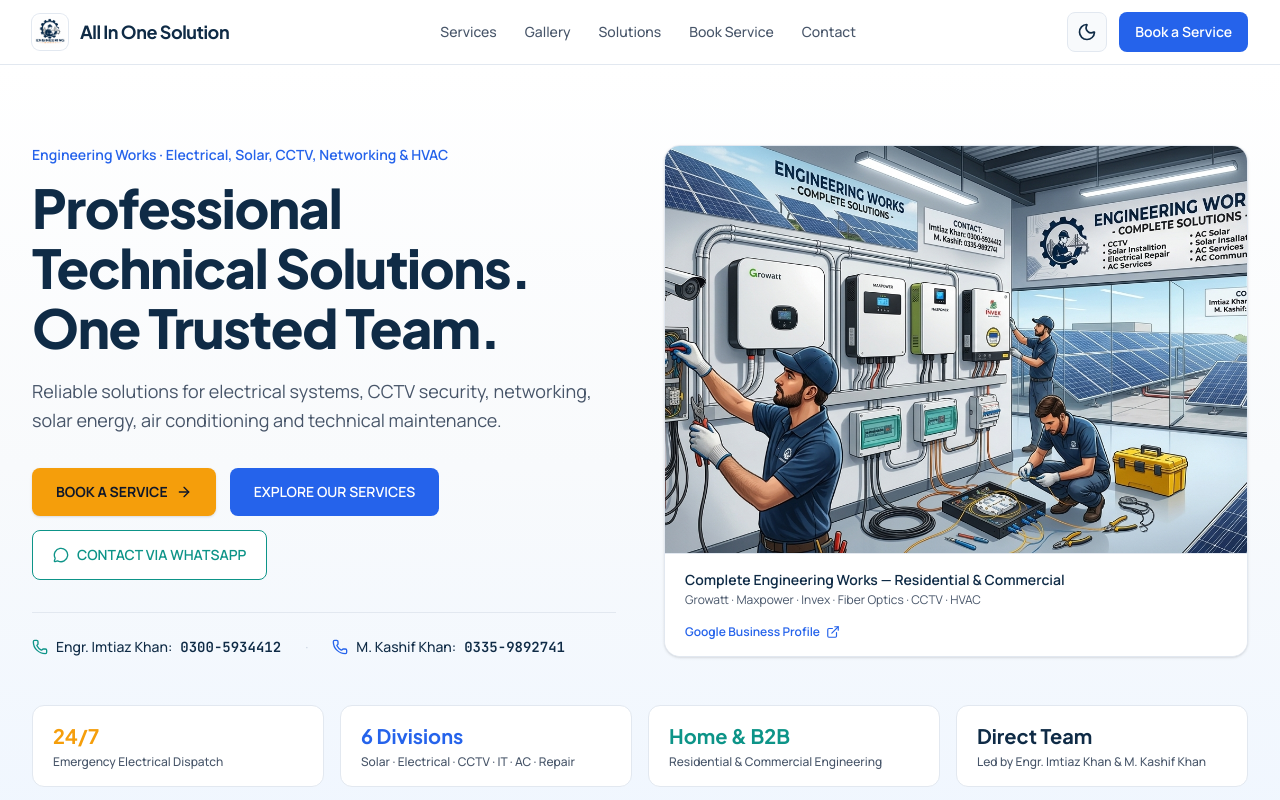
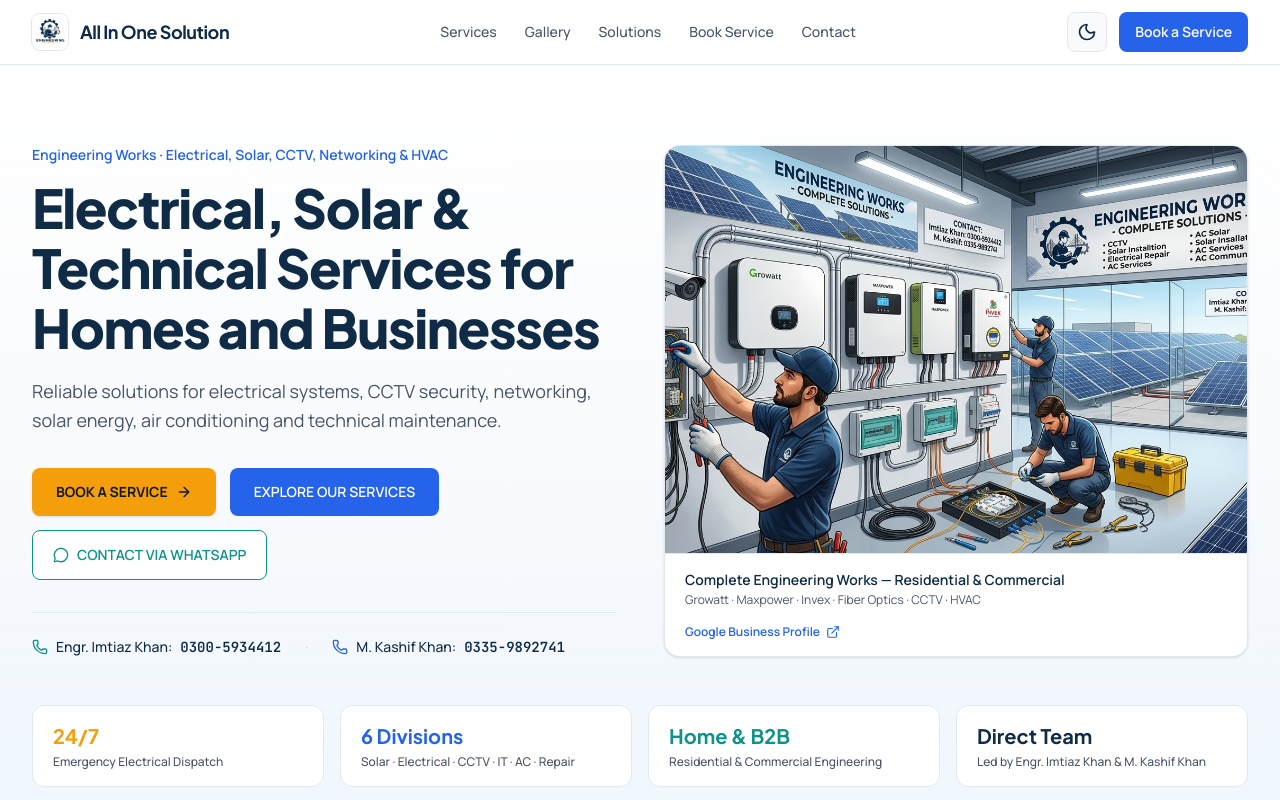
Before and after one commit to Atifakhan/Engineeringworks, a React (Vite) app: page / in a window 1280 px wide. Shown: the top 800 px of the page. Built offline with nearby package versions, Linux system fonts and the light colour scheme.

Commit message:
Use descriptive service-focused homepage heading

```diff
--- a/src/components/Hero.tsx
+++ b/src/components/Hero.tsx
@@ -51,7 +51,7 @@ export function Hero({ onBookClick, onExploreClick }: HeroProps) {
             </p>
 
             <h1 className="font-display text-balance text-4xl font-extrabold leading-[1.12] tracking-tight text-[#0F2B46] sm:text-5xl lg:text-[3.35rem] dark:text-[#F8FAFC]">
-              Professional Technical Solutions. One Trusted Team.
+              Electrical, Solar & Technical Services for Homes and Businesses
             </h1>
 
             <p className="mt-5 max-w-xl text-base leading-relaxed text-[#475569] sm:text-lg dark:text-[#B8C5D6]">
```
